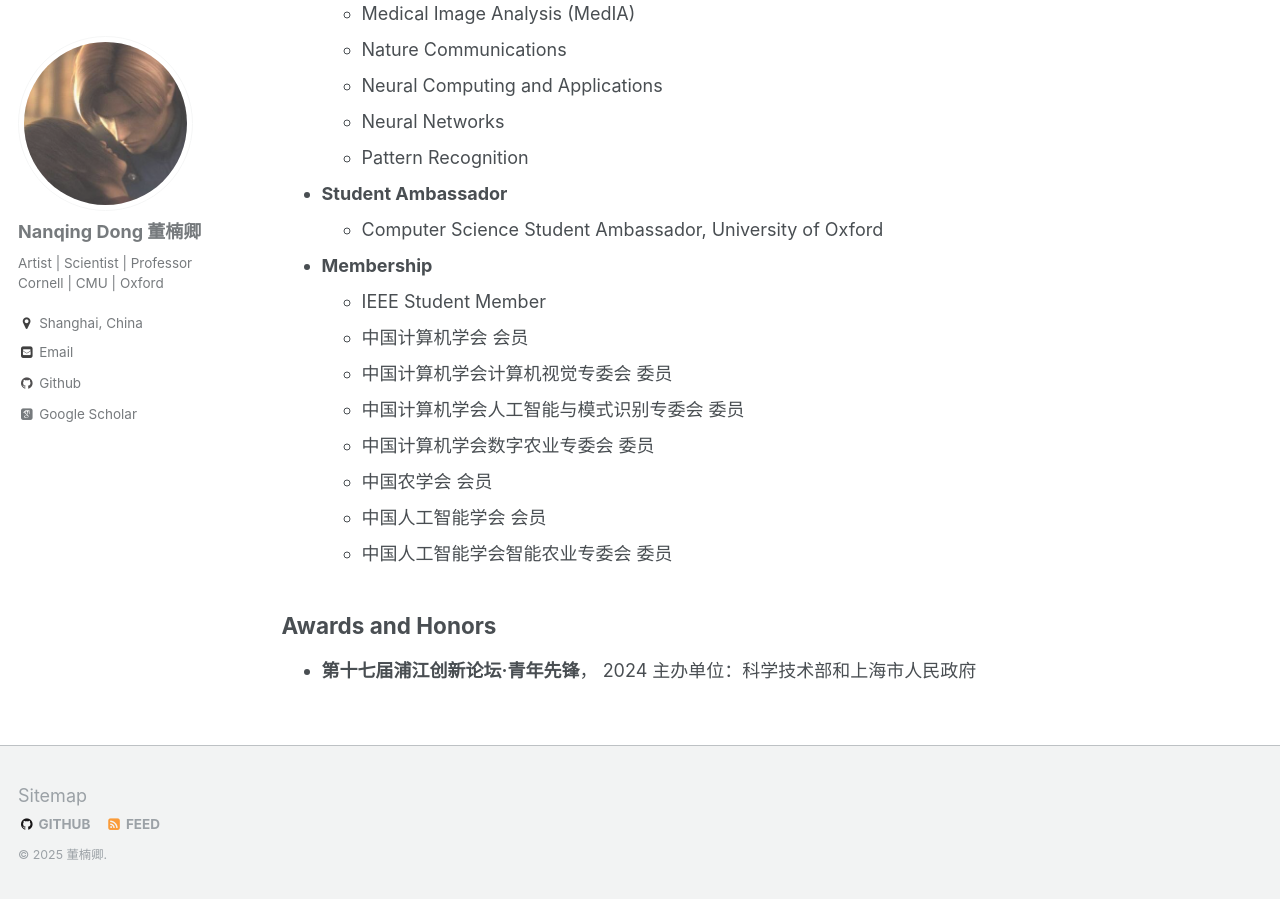
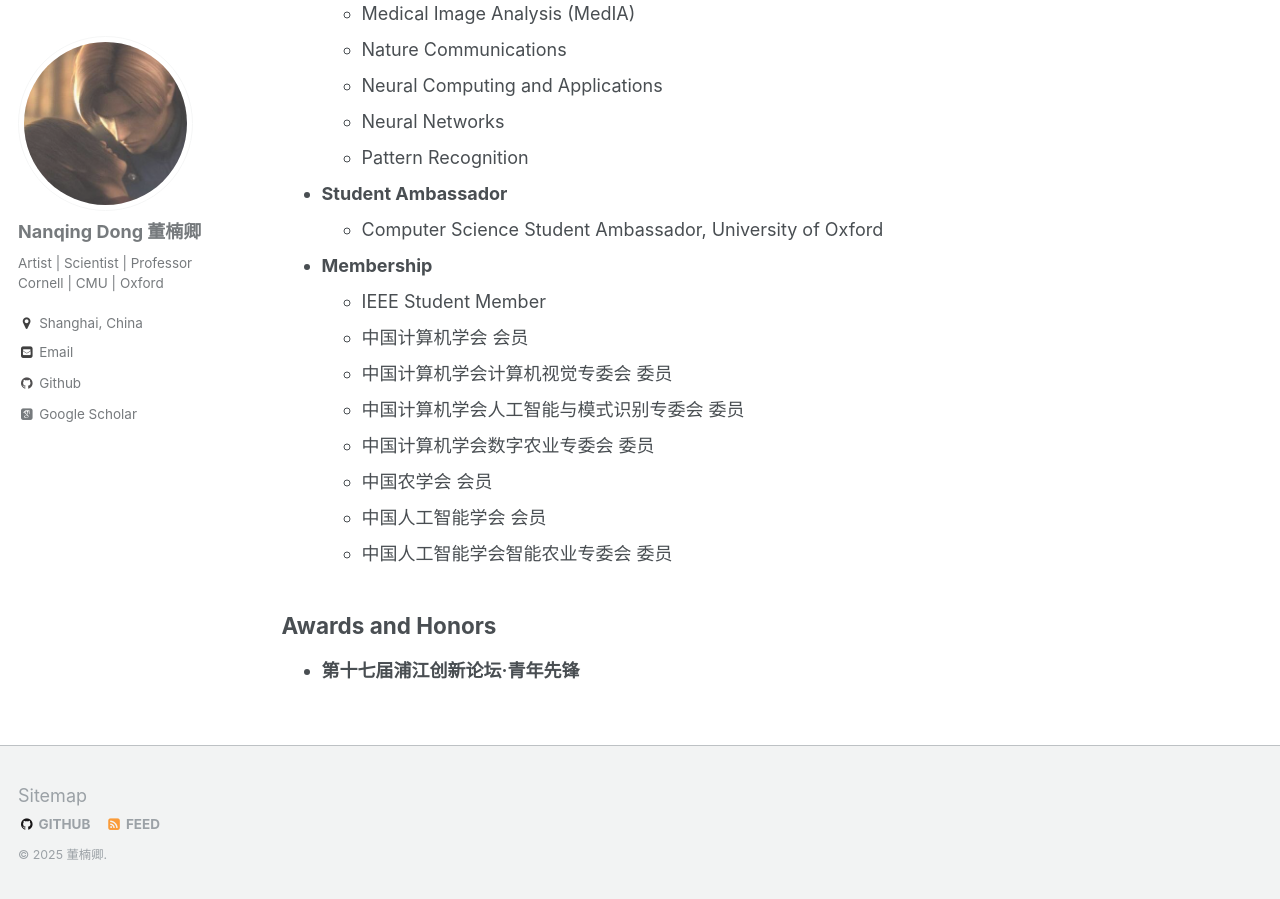
Before and after one commit to eveningdong/eveningdong.github.io, a Jekyll site: the page built from _pages/academic.md, in a window 1280 px wide and 900 px high, scrolled down 1244 px. Built offline with Jekyll 4.4.1, drawn with Linux system fonts in a browser that asks for light colours; some web fonts are replaced.

Commit message:
Update academic.md

```diff
--- a/_pages/academic.md
+++ b/_pages/academic.md
@@ -149,8 +149,9 @@ author_profile: true
 
 [//]: # (  University of Oxford)
 
-* **第十七届浦江创新论坛·青年先锋**， 2024
-  主办单位：科学技术部和上海市人民政府
+* **第十七届浦江创新论坛·青年先锋**
+
+[//]: # (  主办单位：科学技术部和上海市人民政府     )
 
 [//]: # (* **特邀报告嘉宾**， 2024  )
 
```
